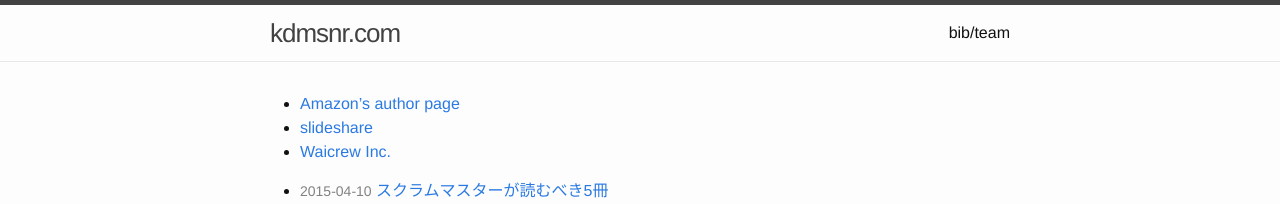
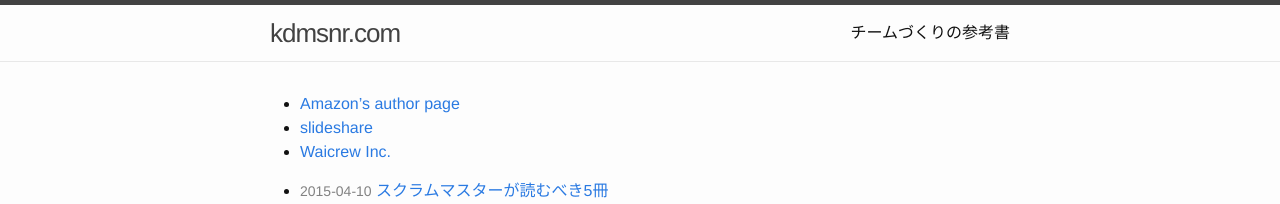
Before and after one commit to kdmsnr/kdmsnr.github.io, a Jekyll site: the page built from index.md, in a window 1280 px wide. Shown: the top 204 px of the page. Built offline with Jekyll 4.4.1, drawn with Linux system fonts in a browser that asks for light colours; Markdown is read by kramdown in place of the engine named in the settings.

Commit message:
Change title

```diff
--- a/bib/team/index.md
+++ b/bib/team/index.md
@@ -1,6 +1,6 @@
 ---
 layout: page
-title: "bib/team"
+title: "チームづくりの参考書"
 description: ""
 ---
 
```
